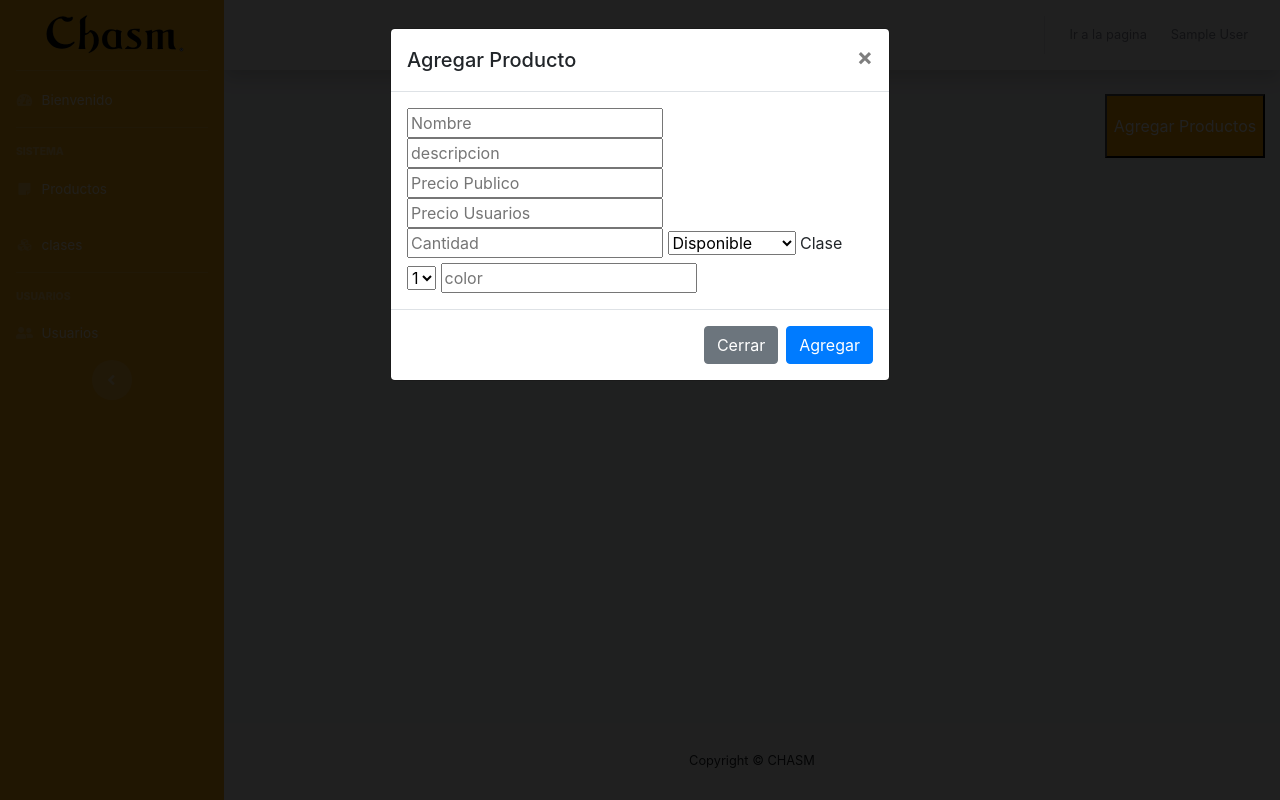
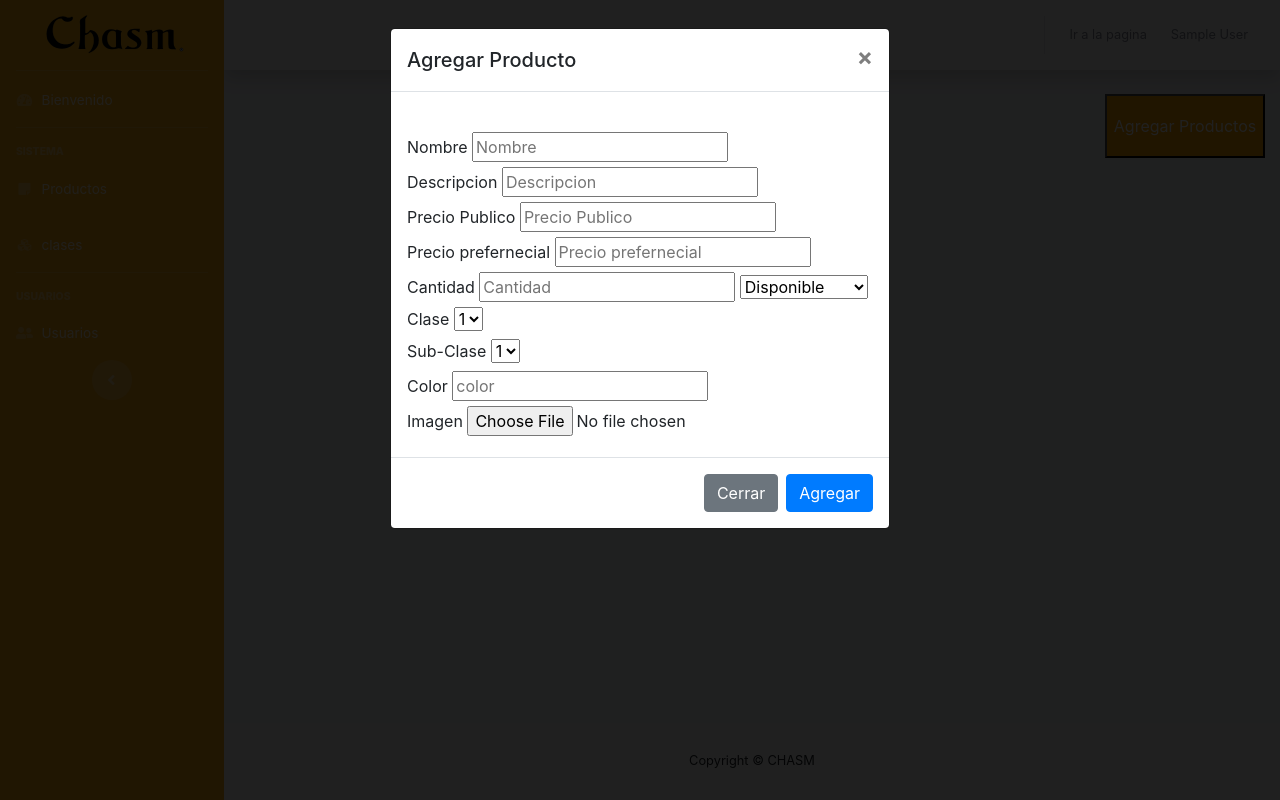
Before and after one commit to JoseCarlosPa/chasm_php, a PHP site: page /admin.php in a window 1280 px wide, after a click on "Agregar Productos". Run offline with PHP 8.4, Linux system fonts and the light colour scheme; the visitor is signed in with stand-in values (Sample User, id 1); data that the repository does not hold is empty; some libraries are stand-ins or nearby versions.

Commit message:
Subir imagenes correctamente

```diff
--- a/functional/_bd_connections.php
+++ b/functional/_bd_connections.php
@@ -122,10 +122,10 @@ function producto($id){
 }
 
 
-function insert_new_prodcut($nombre,$descripcion,$precio,$color,$id_clase,$id_subclases,$cantidad){
+function insert_new_prodcut($nombre,$descripcion,$precio,$color,$id_clase,$id_subclases,$cantidad,$imagen){
     $conn = conectDb();
 
-    $sql = "INSERT INTO productos (nombrep,descripcion,precio,color,id_clase,id_subclases,cantidad) VALUES ('$nombre','$descripcion','$precio','$color','$id_clase','$id_subclases','$cantidad')";
+    $sql = "INSERT INTO productos (nombrep,descripcion,precio,color,id_clase,id_subclases,cantidad,imagen) VALUES ('$nombre','$descripcion','$precio','$color','$id_clase','$id_subclases','$cantidad','$imagen')";
     if (mysqli_query($conn, $sql)) {
         closeDb($conn);
         return true;
--- a/htmls/admin/admin.html
+++ b/htmls/admin/admin.html
@@ -34,23 +34,34 @@
                     <span aria-hidden="true">&times;</span>
                 </button>
             </div>
-            <form method="post" action ="functional/_new_prodcut.php">
+            <form method="post" action ="functional/_new_prodcut.php" enctype="multipart/form-data">
                 <div class="modal-body">
+                    <br><label>Nombre</label>
                     <input type="text" name ="nombre" placeholder="Nombre">
-                    <input type="text" name ="descripcion"placeholder="descripcion">
+                    <br><label>Descripcion</label>
+                    <input type="text" name ="descripcion"placeholder="Descripcion">
+                    <br><label>Precio Publico</label>
                     <input type="text" name ="precio_p"placeholder="Precio Publico">
-                    <input type="text" name ="precio_u"placeholder="Precio Usuarios">
+                    <br><label>Precio prefernecial</label>
+                    <input type="text" name ="precio_u"placeholder="Precio prefernecial">
+                    <br><label>Cantidad</label>
                     <input type="text" name ="cantidad"placeholder="Cantidad">
                     <select name ="dispo">
-                        <option value="1">Disponible</option>
+                        <option value="0">Disponible</option>
                         <option value="1">No Disponible</option>
                     </select>
-                    <label>Clase</label>
+                    <br><label>Clase</label>
                     <select name ="clase">
                         <option value="1">1</option>
-
                     </select>
+                    <br><label>Sub-Clase</label>
+                    <select name ="clase">
+                        <option value="1">1</option>
+                    </select>
+                    <br><label>Color</label>
                     <input type="text" name ="color" placeholder="color">
+                    <br><label>Imagen</label>
+                    <input type="file" name ="fichero">
                 </div>
                 <div class="modal-footer">
                     <button type="button" class="btn btn-secondary" data-dismiss="modal">Cerrar</button>
```
Also changed, not shown: functional/_new_prodcut.php (+10 -4 lines).
